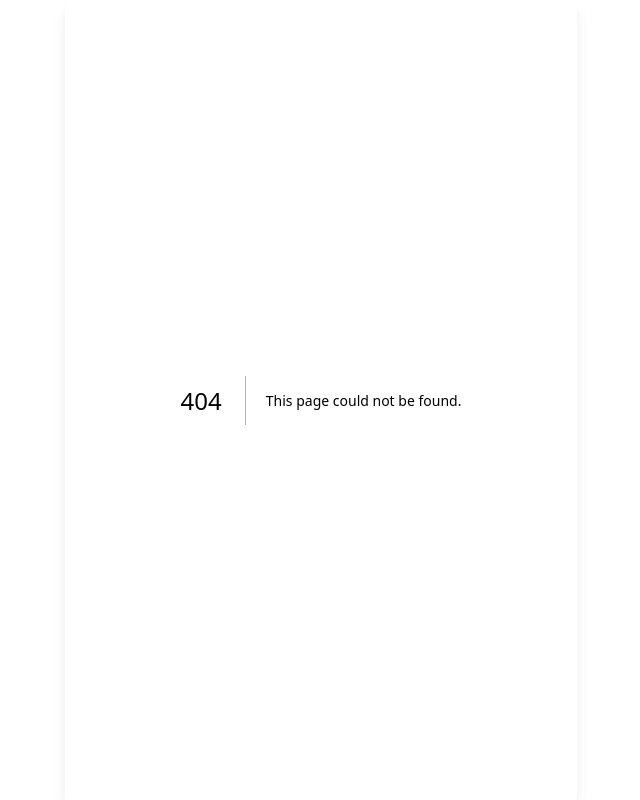
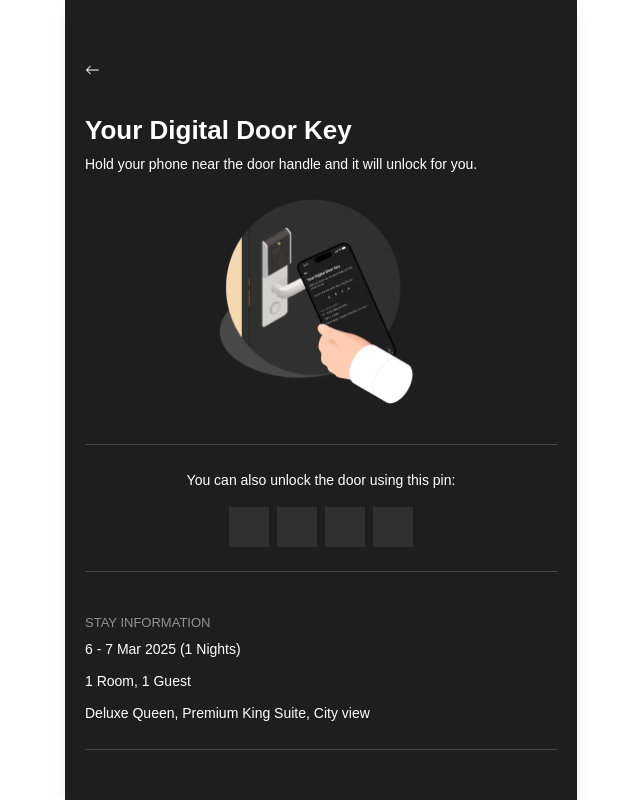
Before and after one commit to reinteractive/tdx-demo, a Next.js app: page /get_digital_key in a window 1280 px wide. Before the commit this address had no page. Shown: the whole page, without its empty margins (319-959 px from the left). Built offline with nearby package versions, Linux system fonts and the light colour scheme; what @ant-design/nextjs-registry would draw is missing.

Commit message:
booking success and get digital key page

```diff
--- a/src/app/booking_success/page.js
+++ b/src/app/booking_success/page.js
@@ -4,6 +4,7 @@ import HotelAddress from "@/components/HotelAddress/page";
 import { Button, Divider } from "antd";
 import { useRouter } from "next/navigation";
 import ReservationStatus from "@/components/ReservationStatus/page";
+import StayInformation from "@/components/StayInformation/page";
 
 
 export default function BookingSuccess() {
@@ -20,14 +21,7 @@ export default function BookingSuccess() {
           status="Your all booked!"
           description="Your room based on your last stay with us. Premium King Suite."
         />
-        <div className="pt-5">
-          <div className="font-medium text-[13px] leading-[13px] text-[#929292] pb-2">STAY INFORMATION</div>
-          <div className="font-normal text-[14px] leading-6 text-white flex flex-col gap-2">
-            <div>6 - 7 Mar 2025 (1 Nights)</div>
-            <div>1 Room, 1 Guest</div>
-            <div>Deluxe Queen, Premium King Suite, City view</div>
-          </div>
-        </div>
+        <StayInformation />
         <Divider style={{ borderColor: '#484848' }}></Divider>
         <HotelAddress />
         <Divider style={{ borderColor: '#484848' }}></Divider>
--- /dev/null
+++ b/src/app/concierge_chat/page.js
@@ -0,0 +1,39 @@
+'use client';
+
+import Image from "next/image";
+import ArrowRight from '@assets/Icons/arrow-right.svg';
+import { useRouter } from "next/navigation";
+
+export default function ConciergeChat() {
+  const router = useRouter();
+
+  return(
+    <div className="bg-[#1E1E1E] pt-[65px] px-[20px] h-screen">
+      <div onClick={() => router.back()} className="pb-[24px]">
+        <Image
+          src={ArrowRight}
+          width={12}
+          height={8}
+          style={{width: 'auto', height: 'auto'}}
+          className="rotate-180 cursor-pointer"
+          alt="arrow-right"
+        />
+      </div>
+      <div>
+        <div className="font-semibold text-[26px] leading-[30px] text-white pb-4">Concierge Chat</div>
+        <div className="space-y-2">
+          <div className="text-white font-normal text-[16px] leading-6 px-4 py-2 bg-[#303030] rounded-lg">
+            <div className="pb-4">Hello Roger. Here are your next flight details:</div>
+            <div>Flight: <b>X555 Delta Airlines</b></div>
+            <div>Departure: <b>16:00 PM</b></div>
+            <div>Airport: <b>San Francisco</b></div>
+            <div>Arrives: <b>18:10 PM</b></div>
+          </div>
+          <div className="text-[#898888] font-normal text-[16px] leading-5 px-4 py-2 bg-[#303030] rounded-lg w-fit">
+            Open Airline App
+          </div>
+        </div>
+      </div>
+    </div>
+  )
+}
--- /dev/null
+++ b/src/app/get_digital_key/check-in.scss
@@ -0,0 +1,11 @@
+.check-in-otp {
+  .ant-otp {
+    input {
+      height: 40px;
+      width: 40px;
+      border-radius: 0;
+      color: white;
+      background-color: #303030;
+    }
+  }
+}
--- /dev/null
+++ b/src/app/get_digital_key/page.js
@@ -0,0 +1,54 @@
+"use client";
+
+import Image from "next/image";
+import { useRouter } from "next/navigation";
+import ArrowRight from '@assets/Icons/arrow-right.svg';
+import CheckIn from '@assets/Images/check_in.png';
+import { Divider, Input } from "antd";
+import './check-in.scss';
+import StayInformation from "@/components/StayInformation/page";
+
+export default function GetDigitalKey() {
+  const router = useRouter();
+
+  return(
+    <div className="bg-[#1E1E1E] pt-[65px] px-[20px] h-screen">
+      <div onClick={() => router.back()} className="pb-[24px]">
+        <Image
+          src={ArrowRight}
+          width={12}
+          height={8}
+          style={{width: 'auto', height: 'auto'}}
+          className="rotate-180 cursor-pointer"
+          alt="arrow-right"
+        />
+      </div>
+      <div className="py-4 space-y-2">
+        <div className="font-semibold text-[26px] leading-[30px] text-white">Your Digital Door Key</div>
+        <div className="font-regular text-white text-[14px] leading-[22px] pb-4">Hold your phone near the door handle and it will unlock for you.</div>
+        <div className="flex justify-center items-center">
+          <Image
+            src={CheckIn}
+            priority
+            style={{width: '205px', height: '205px'}}
+            alt="check-in"
+          />
+        </div>
+      </div>
+      <div>
+        <Divider style={{ borderColor: '#484848' }}></Divider>
+        <div className="font-regular text-white text-center text-[14px] leading-[22px] pb-4">You can also unlock the door using this pin:</div>
+        <div className="check-in-otp flex justify-center">
+          <Input.OTP
+            length={4}
+            variant="filled"
+            onChange={() => router.push('/concierge_chat')}
+          />
+        </div>
+        <Divider style={{ borderColor: '#484848' }}></Divider>
+      </div>
+      <StayInformation />
+      <Divider style={{ borderColor: '#484848' }}></Divider>
+    </div>
+  )
+}
--- /dev/null
+++ b/src/components/StayInformation/page.js
@@ -0,0 +1,12 @@
+export default function StayInformation() {
+  return(
+    <div className="pt-5">
+      <div className="font-medium text-[13px] leading-[13px] text-[#929292] pb-2">STAY INFORMATION</div>
+      <div className="font-normal text-[14px] leading-6 text-white flex flex-col gap-2">
+        <div>6 - 7 Mar 2025 (1 Nights)</div>
+        <div>1 Room, 1 Guest</div>
+        <div>Deluxe Queen, Premium King Suite, City view</div>
+      </div>
+    </div>
+  )
+}
```
Also changed, not shown: src/assets/Images/check_in.png (added), src/assets/Images/check_in.svg (added).
